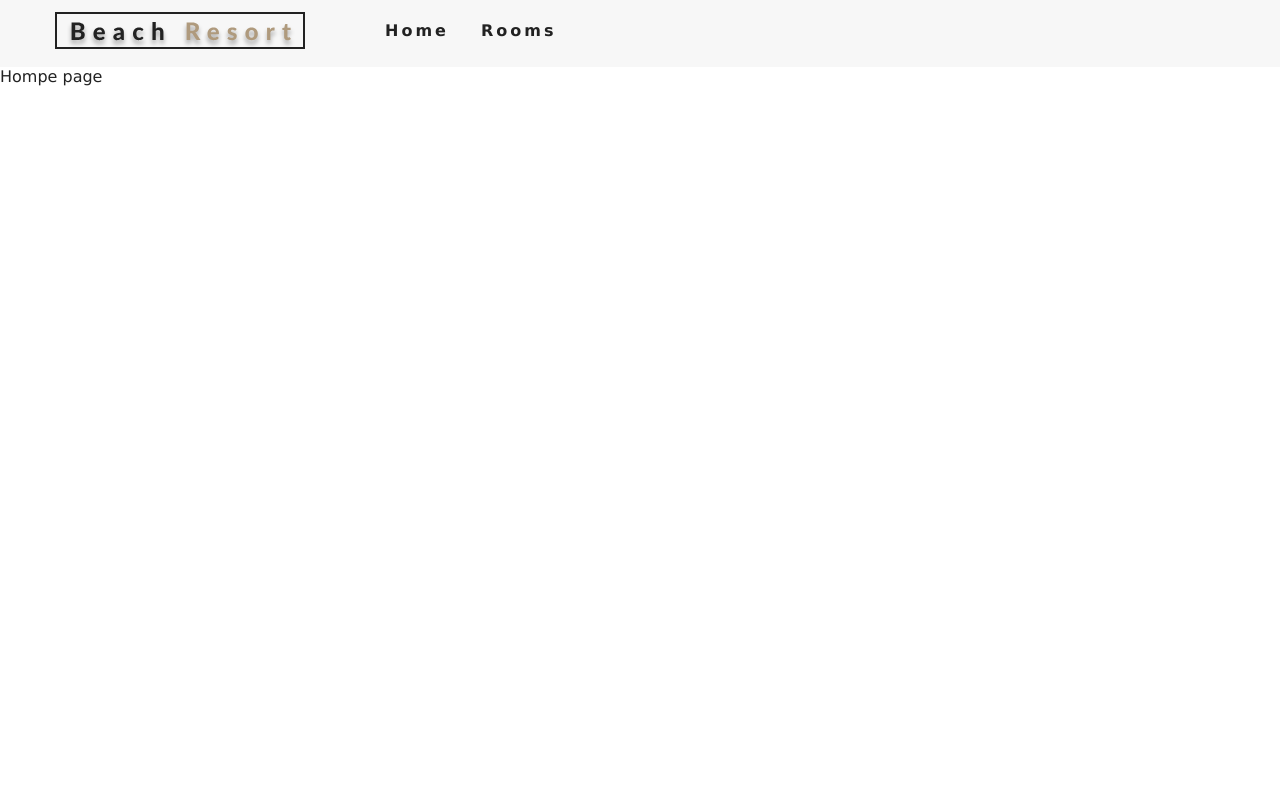
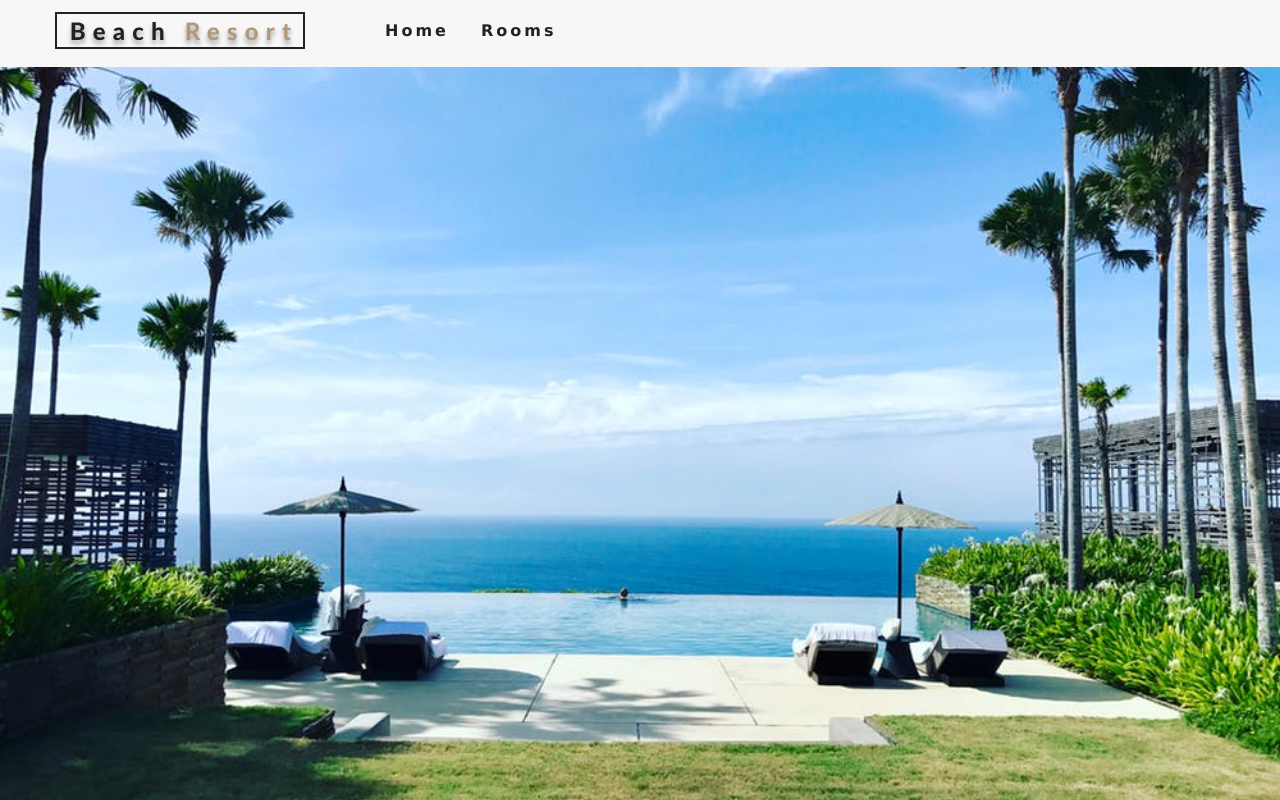
Before and after one commit to ValerianGerin/HotelApp, a React (Create React App) app: page / in a window 1280 px wide. Built offline with nearby package versions, Linux system fonts and the light colour scheme.

Commit message:
adding hero component

```diff
--- a/src/components/Error.js
+++ b/src/components/Error.js
@@ -1,10 +1,9 @@
-import React from 'react'
+import React from 'react';
+import Hero from "./Hero";
 
 const Error = () => {
   return (
-    <div>
-      error page
-    </div>
+    <Hero/>
   )
 }
 
--- a/src/components/Home.js
+++ b/src/components/Home.js
@@ -1,10 +1,9 @@
 import React from 'react'
+import Hero from "./Hero";
 
 const  Home = () => {
   return (
-    <div>
-      Hompe page
-    </div>
+    <Hero />
   )
 }
 
--- a/src/components/Rooms.js
+++ b/src/components/Rooms.js
@@ -1,10 +1,8 @@
-import React from 'react'
-
+import React from 'react';
+import Hero from "./Hero";
 const Rooms = () => {
   return (
-    <div>
-      Rooms component
-    </div>
+    <Hero hero="roomsHero"/>
   )
 }
 
```
